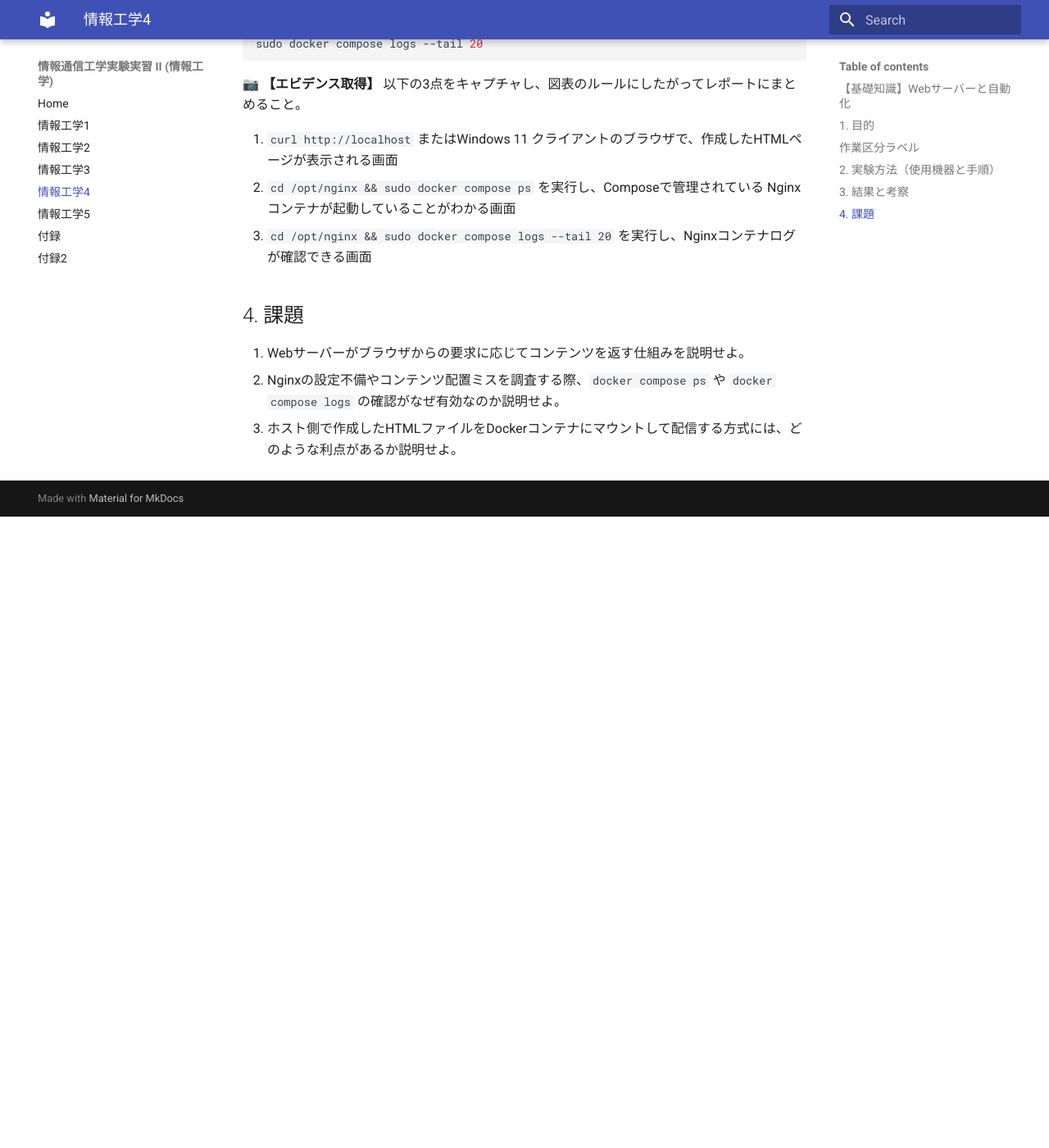
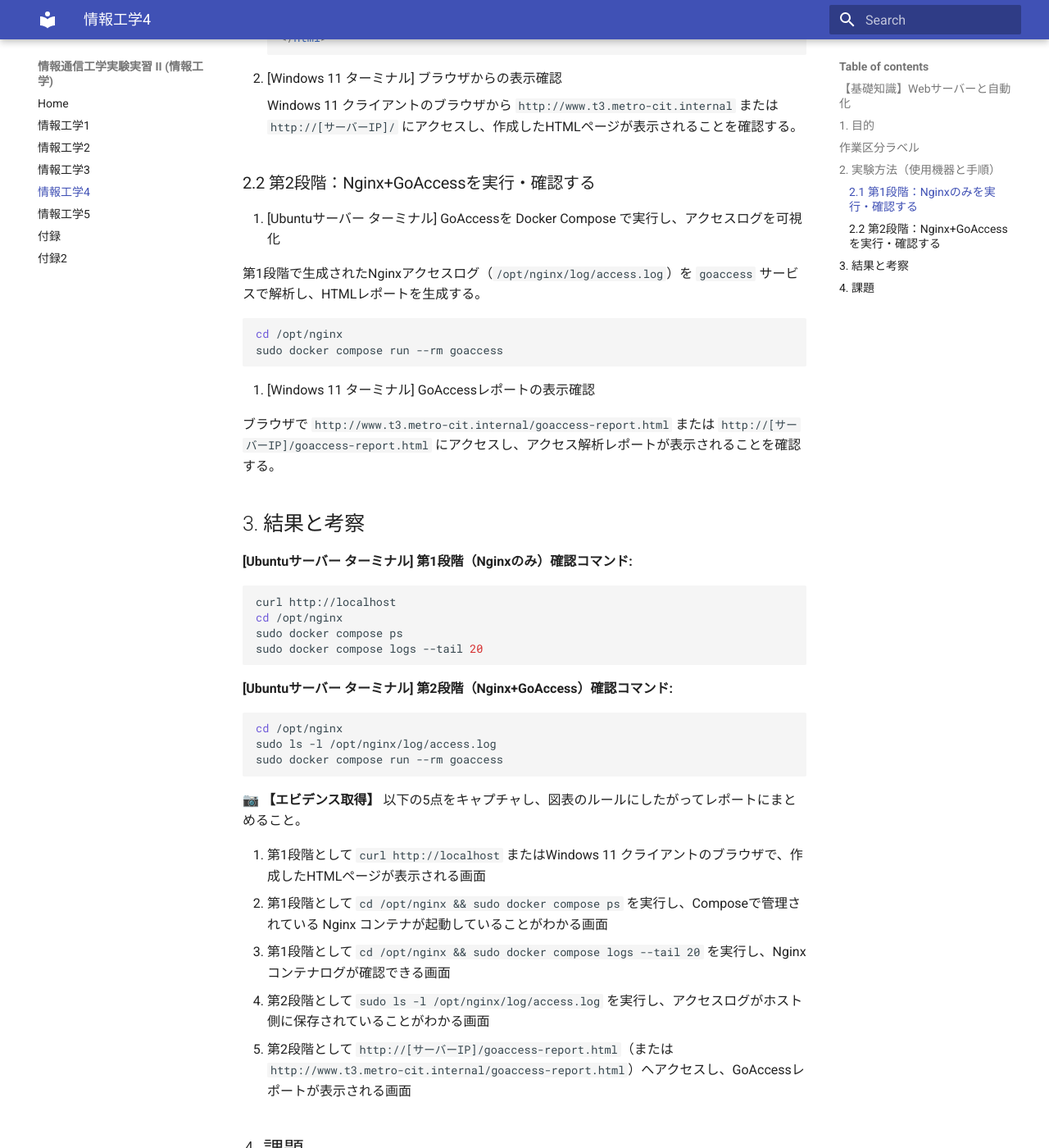
Before and after one commit to hiracchi/metro-cit-t3-lab, an MkDocs documentation site: the page built from docs/lab4.md, in a window 1280 px wide and 1400 px high, scrolled down 2179 px. Shown: the whole window at 82% size. Built offline with MkDocs 1.6.1 and Material for MkDocs 9.7.7, drawn with Linux system fonts in a browser that asks for light colours; before the commit the page ends 2809 px from its top, so only the background shows below that; some of the changed text lies outside the part shown.

Commit message:
docs: snapshot手順とGoAccess監視を追加して演習構成を整理

````diff
--- a/docs/lab1.md
+++ b/docs/lab1.md
@@ -15,7 +15,7 @@ Ubuntuでは、各種サーバー機能は「サービス（daemon）」とし
 時刻同期も重要なサービス管理対象であり、Ubuntuでは `systemd-timesyncd` がNTPクライアントとして動作する。サーバー時刻がずれると、ログ解析、証明書検証、認証処理などで問題が発生するため、初期設定時にNTP同期状態を確認しておくことが望ましい。
 
 ## 1. 目的
-Proxmoxの基本操作を学び、Linuxサーバー（Ubuntu Server）を最小構成で立ち上げたうえで、サービス管理の基本操作、サーバーログ確認、systemd-timesyncdによるNTPクライアント設定、システムの最新化、sudo設定の確認、QEMU Guest Agentの導入、ネットワーク設定、hostsファイル設定を行う。
+Proxmoxの基本操作を学び、Linuxサーバー（Ubuntu Server）を最小構成で立ち上げたうえで、VMスナップショットの取得と確認、サービス管理の基本操作、サーバーログ確認、systemd-timesyncdによるNTPクライアント設定、システムの最新化、sudo設定の確認、QEMU Guest Agentの導入、ネットワーク設定、hostsファイル設定を行う。
 
 ## 作業区分ラベル
 - `[Webブラウザ(Proxmox)]`: Proxmoxの画面操作
@@ -42,7 +42,15 @@ Proxmoxの基本操作を学び、Linuxサーバー（Ubuntu Server）を最小
     - **Type**: `Ubuntu Server (minimized)`（最小構成のサーバー版）を選択。
     - **Network**: いったんDHCP（IPアドレスの自動割り当て）で進める。
 
-4. [Ubuntuサーバー ターミナル] サービスの一覧確認と管理方法の確認
+4. [Webブラウザ(Proxmox)] VMスナップショットの取得と確認
+
+    初期状態へ戻せるように、VMのスナップショットを取得する。VMを選択し、`Snapshots` タブからスナップショット名（例: `day1-initial`）と説明を入力して作成する。
+
+    作成後、スナップショット一覧に `day1-initial` が表示されること、対象VMに紐づいていることを確認する。
+
+    今後、大きな作業を完了するたびにスナップショットを取るようにする。
+
+5. [Ubuntuサーバー ターミナル] サービスの一覧確認と管理方法の確認
 
     サーバーで動作しているサービスの一覧と、管理コマンドを確認する。systemd-timesyncdサービスを例に、状態確認と再起動を試す。
 
@@ -97,11 +105,11 @@ Proxmoxの基本操作を学び、Linuxサーバー（Ubuntu Server）を最小
 
     `sudo visudo` では `%sudo ALL=(ALL:ALL) ALL` のような設定を確認する。
 
-9. [Webブラウザ(Proxmox)] QEMU Guest Agentの有効化
+10. [Webブラウザ(Proxmox)] QEMU Guest Agentの有効化
 
     ProxmoxのVM設定画面で、対象仮想マシンの `Options` から `QEMU Guest Agent` を有効化する。
 
-10. [Ubuntuサーバー ターミナル] QEMU Guest Agentのインストール
+11. [Ubuntuサーバー ターミナル] QEMU Guest Agentのインストール
 
     Ubuntu側で以下のコマンドを実行してGuest Agentをインストールし、起動状態を確認する。
 
@@ -159,27 +167,19 @@ sudo netplan apply
 ping -c 1 www.t3.metro-cit.internal
 ```
 
-📷 **【エビデンス取得】** 以下の8点をスクリーンショットで取得し、図としてレポートに挿入・説明すること。
+📷 **【エビデンス取得】** 以下の9点をスクリーンショットで取得し、図としてレポートに挿入・説明すること。
 
-1. `apt update` または `apt upgrade` 実行後、更新が反映されたことがわかる画面
-2. `systemctl list-units --type=service --state=running` を実行し、サービス一覧が確認できる画面
-3. `journalctl -u systemd-timesyncd -n 30` などを実行し、サービスログが確認できる画面
-4. `dmesg | tail -n 30` を実行し、起動ログ（カーネルメッセージ）が確認できる画面
-5. `timedatectl status` または `systemctl status systemd-timesyncd` を実行し、NTP同期が有効であることが確認できる画面
-6. `sudo -l` を実行し、sudo権限が確認できる画面
-7. `ip a` コマンドを実行し、IPアドレスが表示されている画面全体
-8. Windows 11 クライアントで `ping www.t3.metro-cit.internal` を実行し、hosts設定による名前解決が確認できる画面
+1. Proxmox の `Snapshots` 画面で `day1-initial` などのスナップショットが作成・表示されている画面
+2. `apt update` または `apt upgrade` 実行後、更新が反映されたことがわかる画面
+3. `systemctl list-units --type=service --state=running` を実行し、サービス一覧が確認できる画面
+4. `journalctl -u systemd-timesyncd -n 30` などを実行し、サービスログが確認できる画面
+5. `dmesg | tail -n 30` を実行し、起動ログ（カーネルメッセージ）が確認できる画面
+6. `timedatectl status` または `systemctl status systemd-timesyncd` を実行し、NTP同期が有効であることが確認できる画面
+7. `sudo -l` を実行し、sudo権限が確認できる画面
+8. `ip a` コマンドを実行し、IPアドレスが表示されている画面全体
+9. Windows 11 クライアントで `ping www.t3.metro-cit.internal` を実行し、hosts設定による名前解決が確認できる画面
 
 ## 4. 課題
-1. GUI（デスクトップ環境）を持たない「Server版」を利用するメリットは何か。リソース（CPUやメモリ）の観点から考察せよ。
-2. OS（基本ソフトウェア）は大きくクライアント用とサーバー用に分けられるが、サーバー用OSとしてLinux系（Unix系）が多く用いられる理由を歴史的背景やネットワーク機能との親和性から説明せよ。
-3. 本演習で確認したIPアドレス（IPv4）は32ビットのアドレス体系である。IPv4アドレスの枯渇問題への対策として用いられている「グローバルアドレス」と「プライベートアドレス」の違いと、組織内（LAN）通信の仕組みについて説明せよ。
-4. 情報機器をネットワークに参加させるために必要なパラメータのうち「デフォルトゲートウェイ」はどのような役割を持つか、内部（LAN内）通信と外部通信の違いに触れて説明せよ。
-5. ネットワーク設定の変更前に設定ファイルのバックアップを作成した。システム設定ファイルを編集する前にバックアップを取ることがなぜ重要なのか、考察せよ。
-6. OSやソフトウェアのアップデートを実施することには、どのような利点があるか。セキュリティと保守運用の観点から説明せよ。
-7. QEMU Guest AgentをProxmoxとゲストOSの両方で有効化することで、どのような管理上の利点が得られるか考察せよ。
-8. Linuxでサービスを管理する際、`systemctl status`、`restart`、`is-enabled` を使い分ける意義を説明せよ。
-9. `sudo` を用いた権限管理が、常時rootで作業する方法と比べて安全である理由を説明せよ。
-10. サーバー時刻をNTPで同期しておくことが、ログ解析やセキュリティ運用において重要な理由を説明せよ。
-11. `journalctl` を用いてログを確認することが、障害調査や保守運用で有効である理由を説明せよ。
-12. hostsファイルによる名前解決を利用する利点と、運用上の注意点を説明せよ。
+1. OS（基本ソフトウェア）は大きくクライアント用とサーバー用に分けられるが、サーバー用OSとしてLinux系（Unix系）が多く用いられる理由を歴史的背景やネットワーク機能との親和性から説明せよ。
+2. OSやソフトウェアのアップデートを実施することには、どのような利点があるか。セキュリティと保守運用の観点から説明せよ。
+3. `sudo` を用いた権限管理が、常時rootで作業する方法と比べて安全である理由を説明せよ。
--- a/docs/lab2.md
+++ b/docs/lab2.md
@@ -116,7 +111,5 @@ scp student@192.168.1.10:~/sample_from_win.txt .\sample_from_server.txt
 6. Windows 11 クライアントで `Test-NetConnection 192.168.1.10 -Port 22`、`Test-NetConnection 192.168.1.10 -Port 80`、`Test-NetConnection 192.168.1.10 -Port 443` を実行し、許可した通信と遮断された通信の違いが確認できる画面
 
 ## 4. 課題
-1. ファイアウォール設定にて、ポート22（SSH）と80（HTTP）を許可した理由を説明せよ。また、不要なポートを開放したままにすることの危険性を考察せよ。
+1. ファイアウォール設定にて、ポート22（SSH）を許可した理由を説明せよ。また、不要なポートを開放したままにすることの危険性を考察せよ。
 2. パスワード認証を禁止し、鍵認証のみに制限するセキュリティ上の理由は何か。
-3. SSHポート（22/tcp）を開放した状態で安全に運用するために、どのような設定や運用ルールが必要か説明せよ。
-4. `scp` によるファイル転送を用いる利点と、転送前後に確認すべき項目（転送先、権限、上書き有無など）を説明せよ。
--- a/docs/lab4.md
+++ b/docs/lab4.md
@@ -16,10 +16,13 @@ Webサーバー（Nginx）を構築し、HTML配信の動作を確認する。
 - `[Ubuntuサーバー ターミナル]`: Ubuntu Server 上のコマンド操作
 
 ## 2. 実験方法（使用機器と手順）
+### 2.1 第1段階：Nginxのみを実行・確認する
+
 1. [Ubuntuサーバー ターミナル] Nginx用ディレクトリと Compose 定義ファイルを作成する
 
 ```bash
 sudo mkdir -p /opt/nginx/html
+sudo mkdir -p /opt/nginx/log
 sudo nano /opt/nginx/compose.yaml
 ```
 
@@ -34,7 +37,21 @@ services:
       - "80:80"
     volumes:
       - /opt/nginx/html:/usr/share/nginx/html:ro
+      - /opt/nginx/log:/var/log/nginx
     restart: unless-stopped
+  goaccess:
+    image: allinurl/goaccess
+    container_name: goaccess-report
+    profiles: ["tools"]
+    volumes:
+      - /opt/nginx/log:/srv/log:ro
+      - /opt/nginx/html:/srv/report
+    command:
+      - --log-format=COMBINED
+      - -f
+      - /srv/log/access.log
+      - -o
+      - /srv/report/goaccess-report.html
 ```
 
 1. [Ubuntuサーバー ターミナル] Nginxコンテナを Compose で起動し、初期確認を行う
@@ -76,8 +93,23 @@ sudo docker compose ps
 
     Windows 11 クライアントのブラウザから `http://www.t3.metro-cit.internal` または `http://[サーバーIP]/` にアクセスし、作成したHTMLページが表示されることを確認する。
 
+### 2.2 第2段階：Nginx+GoAccessを実行・確認する
+
+1. [Ubuntuサーバー ターミナル] GoAccessを Docker Compose で実行し、アクセスログを可視化
+
+  第1段階で生成されたNginxアクセスログ（`/opt/nginx/log/access.log`）を `goaccess` サービスで解析し、HTMLレポートを生成する。
+
+  ```bash
+  cd /opt/nginx
+  sudo docker compose run --rm goaccess
+  ```
+
+1. [Windows 11 ターミナル] GoAccessレポートの表示確認
+
+  ブラウザで `http://www.t3.metro-cit.internal/goaccess-report.html` または `http://[サーバーIP]/goaccess-report.html` にアクセスし、アクセス解析レポートが表示されることを確認する。
+
 ## 3. 結果と考察
-**[Ubuntuサーバー ターミナル] 確認コマンド:**
+**[Ubuntuサーバー ターミナル] 第1段階（Nginxのみ）確認コマンド:**
 
 ```bash
 curl http://localhost
@@ -86,13 +118,23 @@ sudo docker compose ps
 sudo docker compose logs --tail 20
 ```
 
-📷 **【エビデンス取得】** 以下の3点をキャプチャし、図表のルールにしたがってレポートにまとめること。
+**[Ubuntuサーバー ターミナル] 第2段階（Nginx+GoAccess）確認コマンド:**
 
-1. `curl http://localhost` またはWindows 11 クライアントのブラウザで、作成したHTMLページが表示される画面
-2. `cd /opt/nginx && sudo docker compose ps` を実行し、Composeで管理されている Nginx コンテナが起動していることがわかる画面
-3. `cd /opt/nginx && sudo docker compose logs --tail 20` を実行し、Nginxコンテナログが確認できる画面
+```bash
+cd /opt/nginx
+sudo ls -l /opt/nginx/log/access.log
+sudo docker compose run --rm goaccess
+```
+
+📷 **【エビデンス取得】** 以下の5点をキャプチャし、図表のルールにしたがってレポートにまとめること。
+
+1. 第1段階として `curl http://localhost` またはWindows 11 クライアントのブラウザで、作成したHTMLページが表示される画面
+2. 第1段階として `cd /opt/nginx && sudo docker compose ps` を実行し、Composeで管理されている Nginx コンテナが起動していることがわかる画面
+3. 第1段階として `cd /opt/nginx && sudo docker compose logs --tail 20` を実行し、Nginxコンテナログが確認できる画面
+4. 第2段階として `sudo ls -l /opt/nginx/log/access.log` を実行し、アクセスログがホスト側に保存されていることがわかる画面
+5. 第2段階として `http://[サーバーIP]/goaccess-report.html`（または `http://www.t3.metro-cit.internal/goaccess-report.html`）へアクセスし、GoAccessレポートが表示される画面
 
 ## 4. 課題
 1. Webサーバーがブラウザからの要求に応じてコンテンツを返す仕組みを説明せよ。
-2. Nginxの設定不備やコンテンツ配置ミスを調査する際、`docker compose ps` や `docker compose logs` の確認がなぜ有効なのか説明せよ。
-3. ホスト側で作成したHTMLファイルをDockerコンテナにマウントして配信する方式には、どのような利点があるか説明せよ。
+2. ホスト側で作成したHTMLファイルをDockerコンテナにマウントして配信する方式には、どのような利点があるか説明せよ。
+3. アクセスログをGoAccessで可視化することで、運用監視や障害調査にどのような利点があるか説明せよ。
--- a/docs/lab5.md
+++ b/docs/lab5.md
@@ -62,9 +62,23 @@ WindowsのPowerShellから、`curl`を使ってUbuntu上のOllama APIにプロ
         volumes:
           - /opt/nginx/html:/usr/share/nginx/html:ro
           - /opt/nginx/conf.d:/etc/nginx/conf.d:ro
+          - /opt/nginx/log:/var/log/nginx
         networks:
           - app-net
         restart: unless-stopped
+      goaccess:
+        image: allinurl/goaccess
+        container_name: goaccess-report
+        profiles: ["tools"]
+        volumes:
+          - /opt/nginx/log:/srv/log:ro
+          - /opt/nginx/html:/srv/report
+        command:
+          - --log-format=COMBINED
+          - -f
+          - /srv/log/access.log
+          - -o
+          - /srv/report/goaccess-report.html
 
     networks:
       app-net:
@@ -175,8 +189,4 @@ sudo docker compose logs --tail 20
 ## 4. 課題
 1. クラウド型AI（Gemini/ChatGPT等）と比較した、ローカルLLMの利点と欠点は何か。
 2. コマンドライン（ターミナル）から直接LLMを実行するのと比較して、APIを経由してLLMを操作できるようにすることには、システム開発上どのようなメリットがあるか考察せよ。
-3. APIのみでOllamaを利用する場合と、Webインターフェースを導入して利用する場合では、運用面や利用者体験にどのような違いがあるか。
-4. Webフロントエンド、バックエンド、AI APIの3要素は、それぞれどのような役割を担い、どのようにデータを受け渡しているか説明せよ。
-5. このシステムを学外に広く公開する場合、どのようなセキュリティリスクが考えられるか。
-6. 構築したネットワークサーバーを運用し続ける場合、OSやソフトウェアのアップデート（`update`コマンド等）を定期的に行う必要がある。不具合を放置してアップデートを怠った場合に生じる問題点や法的な責任について考察せよ。
-7. `docker run` で個別に起動する方法と、`docker compose` で複数サービスを管理する方法では、設定変更や再現性の面でどのような違いがあるか説明せよ。
+3. Webフロントエンド、バックエンド、AI APIの3要素は、それぞれどのような役割を担い、どのようにデータを受け渡しているか説明せよ。
````
Also changed, not shown: other parts of docs/lab1.md (+8 -8 lines), other parts of docs/lab2.md (+0 -5 lines), docs/lab3.md (+2 -4 lines).
